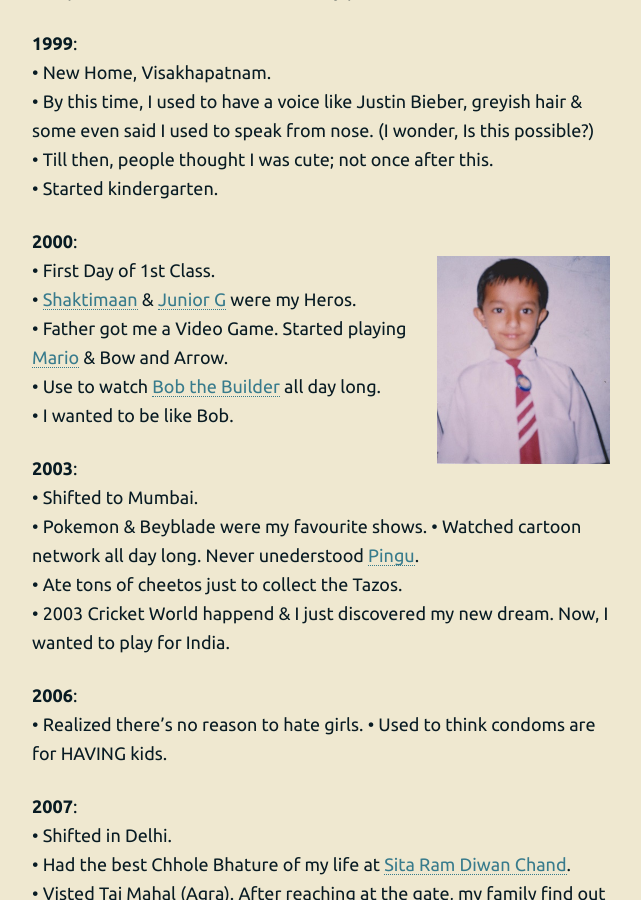
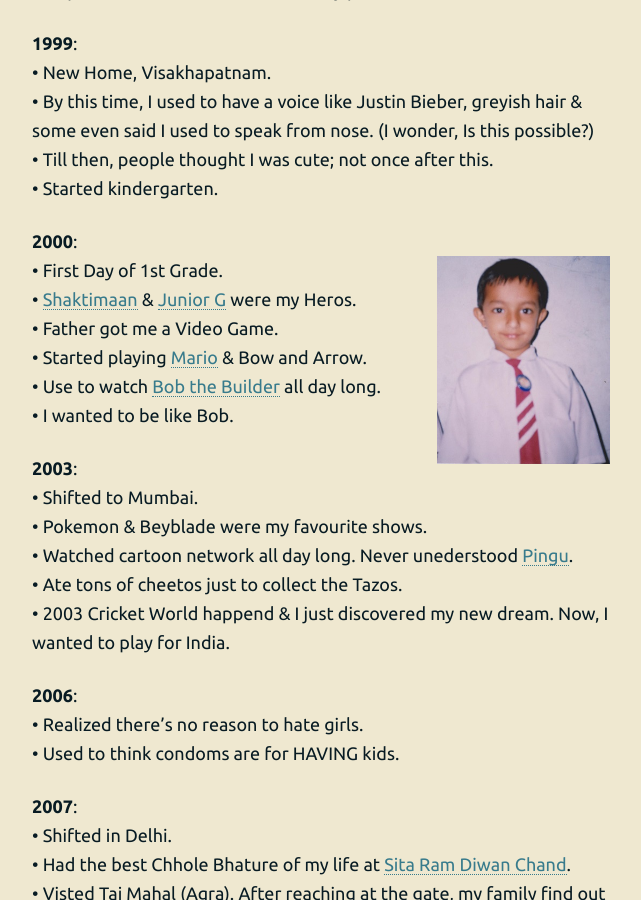
Before and after one commit to 93notes/93notes.github.io, a Jekyll site: the page built from timeline.html, in a window 1280 px wide and 900 px high, scrolled down 599 px. Shown: the whole window, without its empty margins (319-960 px from the left). Built offline with Jekyll 4.4.1, drawn with Linux system fonts in a browser that asks for light colours; nearby versions of some CDN libraries.

Commit message:
Update timeline.html

```diff
--- a/timeline.html
+++ b/timeline.html
@@ -69,9 +69,10 @@ He wanted me to be as Rich as his freind. LOL. </br>
 <p>
 <strong>2000</strong>: </br>
 <img width="30%" style="float: right;" src="/images/personal/first-day-in-school.jpg" alt="Pradeep Singh first day in School"/>
-&bull; First Day of 1st Class. </br>
+&bull; First Day of 1st Grade. </br>
 &bull; <a href="https://en.wikipedia.org/wiki/Shaktimaan" target="_blank">Shaktimaan</a> & <a href="<a href="https://en.wikipedia.org/wiki/Junior_G" target="_blank">Junior G</a> were my Heros. </br>
-&bull; Father got me a Video Game. Started playing <a href="https://en.wikipedia.org/wiki/Mario" target="_blank">Mario</a> &amp; Bow and Arrow. </br>
+&bull; Father got me a Video Game. </br>
+&bull; Started playing <a href="https://en.wikipedia.org/wiki/Mario" target="_blank">Mario</a> &amp; Bow and Arrow. </br>
 &bull; Use to watch <a href="https://en.wikipedia.org/wiki/Bob_the_Builder" target="_blank">Bob the Builder</a> all day long. </br>
 &bull; I wanted to be like Bob.</br>
 </p>
@@ -79,7 +80,7 @@ He wanted me to be as Rich as his freind. LOL. </br>
 <p>
 <strong>2003</strong>: </br>
 &bull; Shifted to Mumbai. </br>
-&bull;  Pokemon & Beyblade were my favourite shows.
+&bull;  Pokemon & Beyblade were my favourite shows. </br>
 &bull; Watched cartoon network all day long. Never unederstood <a href="https://en.wikipedia.org/wiki/Pingu" target="_blank">Pingu</a>.</br>
 &bull; Ate tons of cheetos just to collect the Tazos.</br>
 &bull; 2003 Cricket World happend & I just discovered my new dream. Now, I wanted to play for India. </br>
@@ -87,8 +88,8 @@ He wanted me to be as Rich as his freind. LOL. </br>
 
 <p>
 <strong>2006</strong>: </br>
-&bull; Realized there’s no reason to hate girls.
-&bull; Used to think condoms are for HAVING kids.
+&bull; Realized there’s no reason to hate girls. </br>
+&bull; Used to think condoms are for HAVING kids. </br>
 </p>
 
 <p>
```
